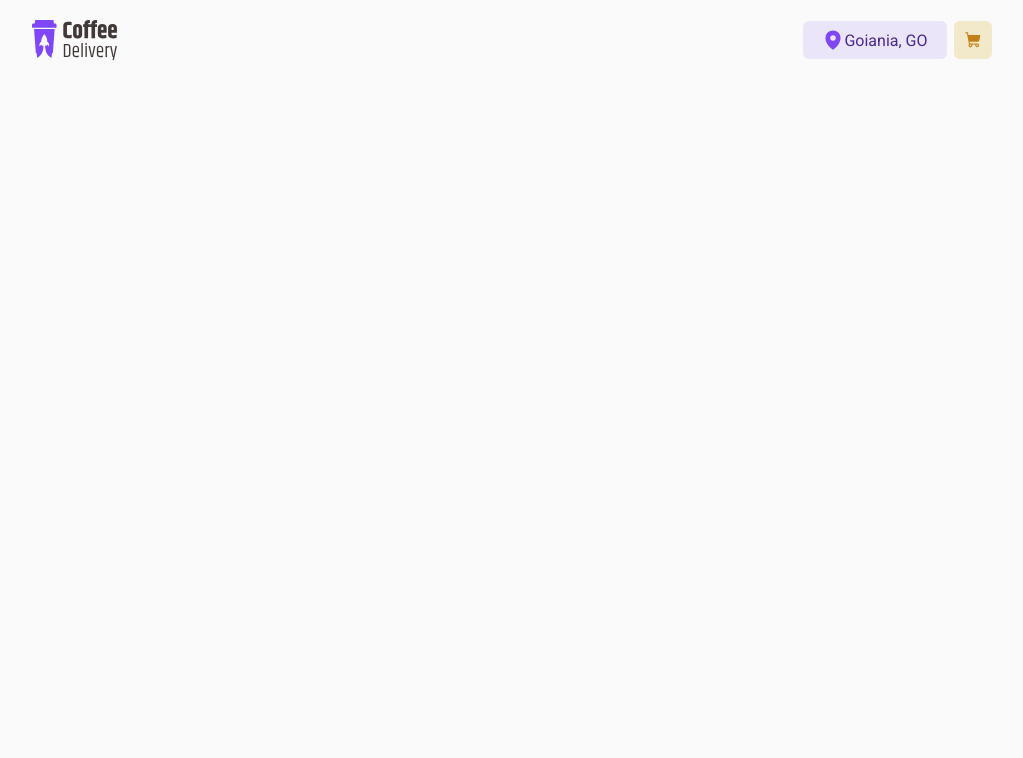
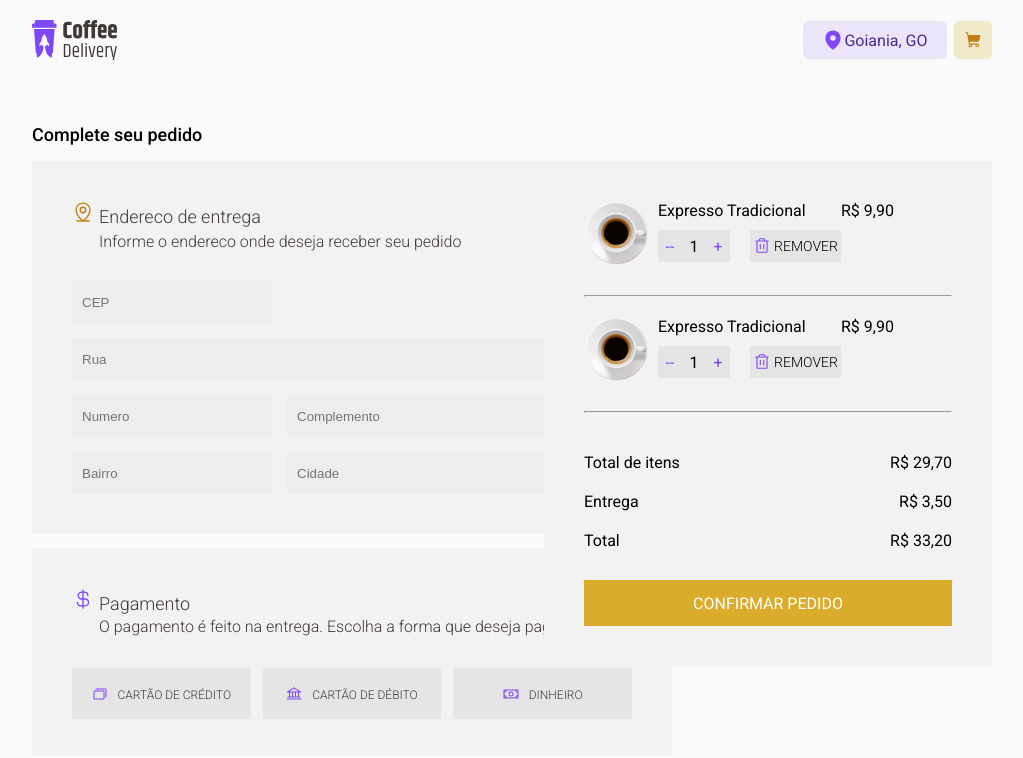
Before and after one commit to pansani/coffee-delivery, a React (Vite) app: page /checkout in a window 1280 px wide. Shown: the top 758 px of the page, without its empty margins (128-1151 px from the left). Built offline with nearby package versions, Linux system fonts and the light colour scheme.

Commit message:
code Chekout UI

```diff
--- a/src/Router.tsx
+++ b/src/Router.tsx
@@ -2,6 +2,7 @@ import { Route, Routes } from "react-router-dom";
 import { DefaultLayoult } from "./DefaultLayout";
 import { Home } from "./pages/Home";
 import { Checkout } from "./pages/Checkout";
+import { Delivered } from "./pages/Delivered";
 
 export function Router() {
   return (
@@ -9,6 +10,7 @@ export function Router() {
       <Route path="/" element={<DefaultLayoult />}>
         <Route path="/" element={<Home />}></Route>
         <Route path="/checkout" element={<Checkout />}></Route>
+        <Route path="/checkout/delivered" element={<Delivered />}></Route>
       </Route>
     </Routes>
   );
--- /dev/null
+++ b/src/components/ChekoutCoffeeCard/index.tsx
@@ -0,0 +1,33 @@
+import { Trash } from "@phosphor-icons/react";
+import Tradicional from "../../assets/tradicional.svg";
+import {
+  ButtonQuantity,
+  CardCoffee,
+  CoffeeButtons,
+  CoffeeCardContainer,
+  CoffeeData,
+  RemoveButton,
+} from "./style";
+
+export function CheckoutCoffeeCard() {
+  return (
+    <CardCoffee>
+      <CoffeeCardContainer>
+        <img src={Tradicional} />
+        <CoffeeData>
+          <span>Expresso Tradicional</span>
+          <CoffeeButtons>
+            <ButtonQuantity type="button">--</ButtonQuantity>
+            <div>1</div>
+            <ButtonQuantity type="button">+</ButtonQuantity>
+            <RemoveButton type="button">
+              <Trash size={18} /> <span>REMOVER</span>
+            </RemoveButton>
+          </CoffeeButtons>
+        </CoffeeData>
+        <span>R$ 9,90</span>
+      </CoffeeCardContainer>
+      <hr></hr>
+    </CardCoffee>
+  );
+}
--- /dev/null
+++ b/src/components/ChekoutCoffeeCard/style.ts
@@ -0,0 +1,72 @@
+import styled from "styled-components";
+
+export const CardCoffee = styled.div`
+  hr {
+    margin-bottom: 20px;
+  }
+`;
+
+export const CoffeeCardContainer = styled.div`
+  display: flex;
+  margin-bottom: 30px;
+
+  img {
+    width: 4rem;
+    margin-right: 10px;
+  }
+
+  span {
+    height: 100%;
+  }
+`;
+
+export const CoffeeData = styled.div``;
+
+export const CoffeeButtons = styled.div`
+  display: flex;
+  align-items: center;
+
+  margin-top: 10px;
+
+  span {
+    color: #000;
+    height: 16px;
+    font-weight: 300;
+  }
+
+  div {
+    width: 1.5rem;
+    height: 2rem;
+
+    background-color: ${(props) => props.theme["base-button"]};
+
+    display: flex;
+    justify-content: center;
+    align-items: center;
+  }
+`;
+
+export const ButtonQuantity = styled.button`
+  background-color: ${(props) => props.theme["base-button"]};
+  border: none;
+
+  color: ${(props) => props.theme.purple};
+
+  width: 1.5rem;
+  height: 2rem;
+
+  display: flex;
+  justify-content: center;
+  align-items: center;
+  gap: 3px;
+
+  cursor: pointer;
+`;
+
+export const RemoveButton = styled(ButtonQuantity)`
+  width: 5.688rem;
+
+  font-size: 14px;
+
+  margin-left: 20px;
+`;
--- a/src/components/Coffee/CoffesContainer/CoffesContainer.tsx
+++ b/src/components/Coffee/CoffesContainer/CoffesContainer.tsx
@@ -22,6 +22,14 @@ export function CoffeesContent() {
     }));
   };
 
+  // I need to create an object updatedCoffes to pick only the ones that the quantity is bigger than 0, how am i gonna do that? i have no fucking clue
+  const updatedCoffees = coffees.map((coffee) => {
+    return {
+      ...coffee,
+      quantity: productQuantity[coffee.id] || 0,
+    };
+  });
+
   return (
     <>
       <CoffeesContainerTitle>Nossos Cafés</CoffeesContainerTitle>
--- a/src/components/Coffee/CoffesContainer/style.ts
+++ b/src/components/Coffee/CoffesContainer/style.ts
@@ -1,12 +1,12 @@
 import styled from "styled-components";
 
 export const CoffeesContainer = styled.div`
-  width: 70rem;
+  min-width: 70rem;
   height: 85rem;
 
   display: grid;
   grid-template-columns: repeat(4, 1fr);
-  grid-gap: 10px;
+  grid-gap: 20px;
 
   margin-top: 80px;
 `;
--- a/src/pages/Checkout/index.tsx
+++ b/src/pages/Checkout/index.tsx
@@ -1,3 +1,108 @@
+// For adding a coffee in the card, i will use tge following logic:
+// If the quantity of the coffe is > 0 then, the id of the coffee that the quantity is more than 0 will be displayed;
+// Use react-hoof-form and zod to the adress form
+// I have to also to fin a way to update the updatedCoffes from this file here because of the remove button in the Cart
+
+import { NavLink } from "react-router-dom";
+import { CheckoutCoffeeCard } from "../../components/ChekoutCoffeeCard";
+import {
+  AdressFormContainer,
+  ButtonsPaymentContainer,
+  CheckoutContainer,
+  CheckoutFormsContainer,
+  PaymentFormConatiner,
+  PriceData,
+  ProductsCheckoutContainer,
+  SubmitCheckoutButton,
+} from "./style";
+import {
+  Bank,
+  Cards,
+  CurrencyDollar,
+  MapPinLine,
+  Money,
+} from "@phosphor-icons/react";
+
 export function Checkout() {
-  return <></>;
+  return (
+    <>
+      <CheckoutContainer>
+        <CheckoutFormsContainer>
+          <span>Complete seu pedido</span>
+          <AdressFormContainer>
+            <div>
+              <MapPinLine size={22} />
+              <span>Endereco de entrega</span>
+              <p>Informe o endereco onde deseja receber seu pedido</p>
+            </div>
+            <form>
+              <input
+                type="number"
+                placeholder="CEP"
+                minLength={8}
+                maxLength={8}
+              ></input>
+              <input type="text" placeholder="Rua"></input>
+              <input type="text" placeholder="Numero"></input>
+              <input type="text" placeholder="Complemento"></input>
+              <input type="text" placeholder="Bairro"></input>
+              <input type="text" placeholder="Cidade"></input>
+              <input type="text" placeholder="UF"></input>
+            </form>
+          </AdressFormContainer>
+          <PaymentFormConatiner>
+            {" "}
+            <CurrencyDollar size={22} />
+            <span>Pagamento</span>
+            <p>
+              O pagamento é feito na entrega. Escolha a forma que deseja pagar
+            </p>
+            <ButtonsPaymentContainer>
+              <div>
+                <button type="button">
+                  <Cards /> <p>CARTÃO DE CRÉDITO</p>
+                </button>
+              </div>
+              <div>
+                <button type="button">
+                  <Bank /> <p>CARTÃO DE DÉBITO</p>
+                </button>
+              </div>
+              <div>
+                <button type="button">
+                  {" "}
+                  <Money /> <p>DINHEIRO</p>
+                </button>
+              </div>
+            </ButtonsPaymentContainer>
+          </PaymentFormConatiner>
+        </CheckoutFormsContainer>
+        <ProductsCheckoutContainer>
+          <div>
+            <CheckoutCoffeeCard />
+            <CheckoutCoffeeCard />
+          </div>
+          <PriceData>
+            <div>
+              <span>Total de itens</span>
+              <span>R$ 29,70</span>
+            </div>
+            <div>
+              <span>Entrega</span>
+              <span>R$ 3,50</span>
+            </div>
+            <div>
+              <span>Total</span>
+              <span>R$ 33,20</span>
+            </div>
+          </PriceData>
+          <NavLink to="./Delivered" title="Delivered">
+            <SubmitCheckoutButton type="submit">
+              CONFIRMAR PEDIDO
+            </SubmitCheckoutButton>
+          </NavLink>
+        </ProductsCheckoutContainer>
+      </CheckoutContainer>
+    </>
+  );
 }
--- /dev/null
+++ b/src/pages/Checkout/style.ts
@@ -0,0 +1,190 @@
+import styled from "styled-components";
+
+export const CheckoutContainer = styled.div`
+  position: relative;
+`;
+
+export const CheckoutFormsContainer = styled.div`
+  margin-top: 4rem;
+
+  span {
+    font-size: 18px;
+    font-weight: 500;
+  }
+`;
+
+export const AdressFormContainer = styled.div`
+  width: 40rem;
+  height: 23.25rem;
+
+  background-color: ${(props) => props.theme["base-card"]};
+
+  margin-top: 1rem;
+  padding: 2.5rem;
+
+  div {
+    color: ${(props) => props.theme["yellow-dark"]};
+  }
+
+  span {
+    color: ${(props) => props.theme["base-subtitle"]};
+
+    margin-left: 5px;
+
+    font-weight: 300;
+  }
+
+  p {
+    color: ${(props) => props.theme["base-subtitle"]};
+    font-weight: 300;
+    margin-left: 27px;
+    margin-top: 5px;
+  }
+
+  form {
+    margin-top: 30px;
+    display: flex;
+    flex-wrap: wrap;
+    gap: 15px;
+
+    input {
+      background: ${(props) => props.theme["base-input"]};
+      border: none;
+
+      max-width: 560px;
+      height: 2.625rem;
+      padding: 10px;
+    }
+
+    input[placeholder="CEP"] {
+      width: 12.5rem;
+      display: block;
+    }
+
+    input[placeholder="Rua"] {
+      width: 100%;
+      display: block;
+    }
+
+    input[placeholder="Numero"] {
+      width: 12.5rem;
+    }
+
+    input[placeholder="Complemento"] {
+      width: 21.5rem;
+    }
+    input[placeholder="Bairro"] {
+      width: 12.5rem;
+    }
+
+    input[placeholder="UF"] {
+      width: 3.75rem;
+    }
+
+    input[placeholder="Cidade"] {
+      width: 16.8rem;
+    }
+  }
+`;
+
+export const PaymentFormConatiner = styled.div`
+  width: 40rem;
+  height: 13rem;
+
+  margin-top: 15px;
+
+  background-color: ${(props) => props.theme["base-card"]};
+
+  padding: 2.5rem;
+
+  color: ${(props) => props.theme.purple};
+
+  span {
+    color: ${(props) => props.theme["base-subtitle"]};
+
+    margin-left: 5px;
+
+    font-weight: 300;
+  }
+
+  p {
+    color: ${(props) => props.theme["base-subtitle"]};
+    font-weight: 300;
+    margin-left: 27px;
+    margin-top: 3px;
+  }
+
+  button {
+    width: 11.167rem;
+    height: 3.188rem;
+
+    display: flex;
+    align-items: center;
+    justify-content: center;
+    gap: 10px;
+
+    border: none;
+
+    background: ${(props) => props.theme["base-button"]};
+    color: ${(props) => props.theme.purple};
+
+    cursor: pointer;
+
+    p {
+      font-size: 12px;
+      margin-left: 0;
+    }
+  }
+`;
+
+export const ButtonsPaymentContainer = styled.div`
+  display: flex;
+  justify-content: space-between;
+  align-items: center;
+
+  width: 35rem;
+
+  margin-top: 32px;
+`;
+
+export const ProductsCheckoutContainer = styled.div`
+  width: 28rem;
+  min-height: 31.125rem;
+
+  background-color: ${(props) => props.theme["base-card"]};
+
+  position: absolute;
+  right: 0;
+  top: 0;
+
+  margin-top: 37px;
+
+  padding: 40px;
+`;
+
+export const PriceData = styled.div`
+  display: flex;
+  flex-direction: column;
+  gap: 20px;
+
+  padding-top: 20px;
+
+  div {
+    display: flex;
+    justify-content: space-between;
+  }
+`;
+
+export const SubmitCheckoutButton = styled.button`
+  width: 23rem;
+  height: 2.875rem;
+
+  background-color: ${(props) => props.theme.yellow};
+  color: ${(props) => props.theme.white};
+
+  margin-top: 30px;
+
+  cursor: pointer;
+
+  border: none;
+`;
```
Also changed, not shown: src/Coffees.tsx (+14 -0 lines).
